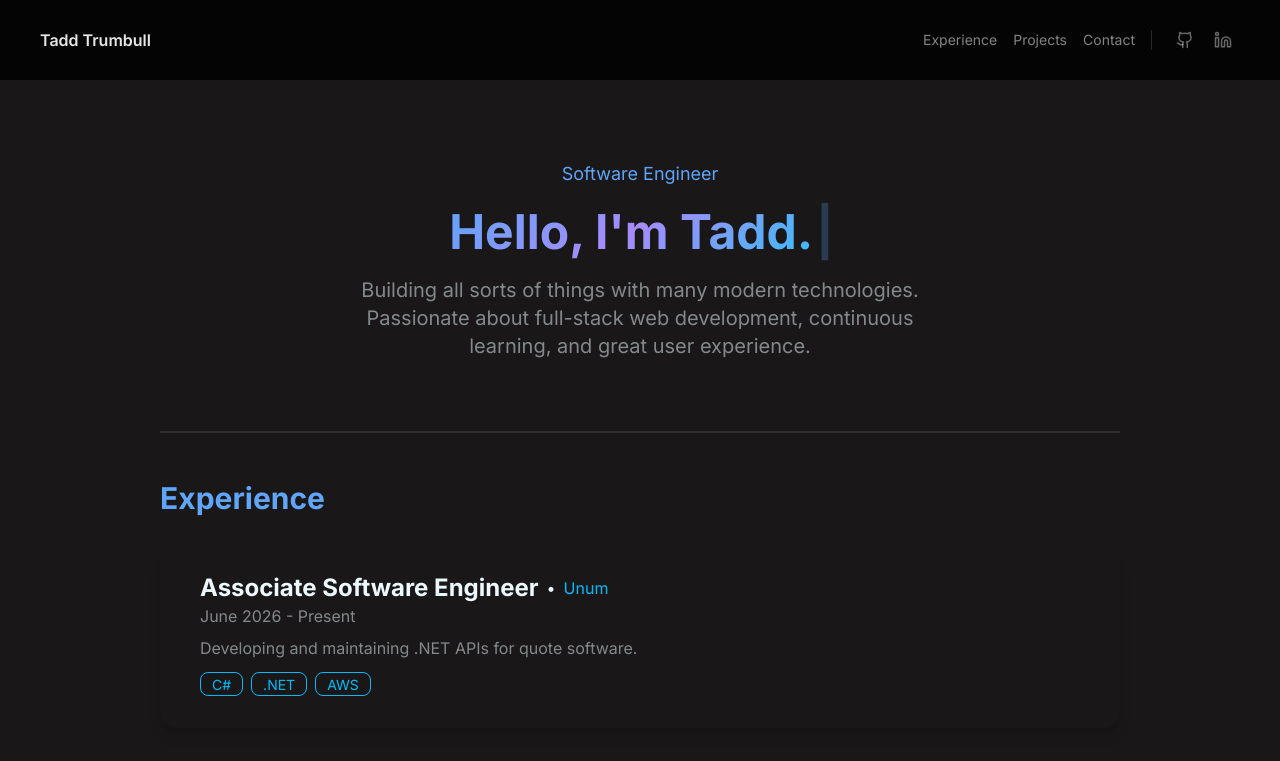
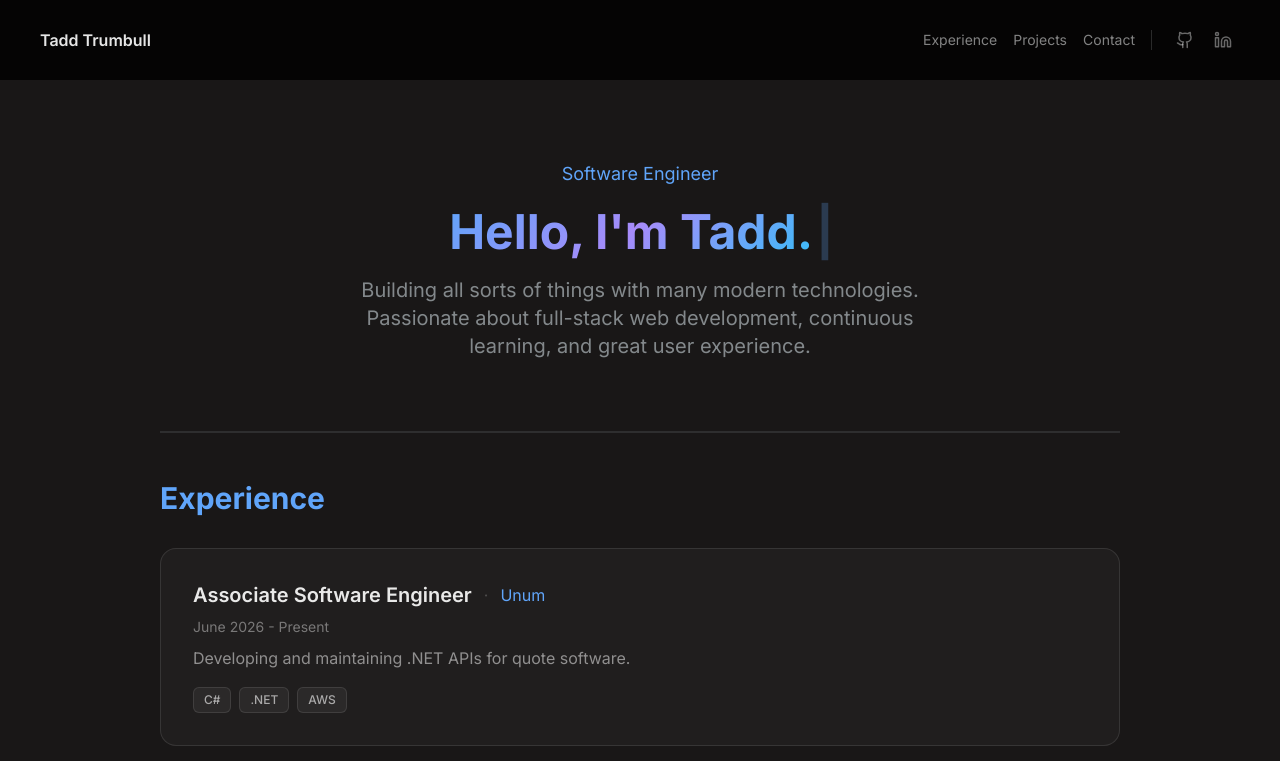
Before and after one commit to taddmtii/portfolio, a React (Vite) app: page / in a window 1280 px wide. Shown: the top 761 px of the page. Built offline with nearby package versions, Linux system fonts and the light colour scheme.

Commit message:
updated experience cards to look more modern

```diff
--- a/src/components/Experience.tsx
+++ b/src/components/Experience.tsx
@@ -26,23 +26,20 @@ const experiences = [
 
 export default function Experience() {
   return (
-    <>
-      <div className="flex flex-col gap-8">
-        <h1 className="font-bold text-3xl section-label" id="experience">Experience</h1>
-        {experiences.map((exp, index) => {
-          return (
-            <div key={index}>
+    <section id="experience" className="flex flex-col gap-8">
+      <h2 className="font-bold text-3xl section-label">Experience</h2>
+      <div className="flex flex-col gap-4">
+        {experiences.map((exp) => (
           <ExperienceCard
+            key={`${exp.company}-${exp.positionName}`}
             dateRange={exp.dateRange}
             positionName={exp.positionName}
             description={exp.description}
             company={exp.company}
             technologies={exp.technologies}
           />
+        ))}
       </div>
-          )
-        })}
-      </div>
-    </>
+    </section>
   );
 }
--- a/src/components/ExperienceCard.tsx
+++ b/src/components/ExperienceCard.tsx
@@ -14,40 +14,32 @@ export default function ExperienceCard({
   technologies,
 }: ExperienceCardProps) {
   return (
-    <>
-      <div className="flex card px-10 flex-row shadow-lg rounded-2xl p-6 w-full md:h-45">
-        <div className="flex flex-col gap-3">
-          <div>
-            <div className="flex flex-wrap items-center gap-2">
-              <div className="font-bold md:text-2xl text-lg">
+    <div className="rounded-2xl border border-white/10 bg-white/[0.03] p-6 transition-colors duration-200 hover:border-white/20 md:p-8">
+      <div className="flex flex-col gap-2">
+        <div className="flex flex-wrap items-center gap-x-3 gap-y-1">
+          <h3 className="text-lg font-semibold text-white/90 md:text-xl">
             {positionName}
+          </h3>
+          <span className="hidden text-white/20 md:inline">·</span>
+          <span className="text-[#60a5fa]">{company}</span>
         </div>
-              <div className="hidden md:block">•</div>
-              <div className="text-info md:inline w-full md:w-auto">
-                {company}
-              </div>
-            </div>
-            <div className="flex md:block w-50 opacity-50 shrink-0">
-              <span>{dateRange}</span>
-            </div>
-            <div className="flex items-center gap-2">
-              <div className="flex mt-2 opacity-50">{description}</div>
-            </div>
-          </div>
-          <div className="flex flex-row gap-2">
-            {technologies.map((tech) => {
-              return (
-                <div
+
+        <p className="text-sm text-white/40">{dateRange}</p>
+        <p className="text-sm leading-relaxed text-white/50 md:text-base">
+          {description}
+        </p>
+
+        <div className="mt-2 flex flex-wrap gap-2">
+          {technologies.map((tech) => (
+            <span
               key={tech}
-                  className="badge badge-md badge-outline badge-info"
+              className="rounded-md border border-white/10 bg-white/5 px-2.5 py-1 text-xs font-medium text-white/60"
             >
               {tech}
-                </div>
-              );
-            })}
+            </span>
+          ))}
         </div>
       </div>
     </div>
-    </>
   );
 }
```
Lines whose indentation alone changed are shown as unchanged.
